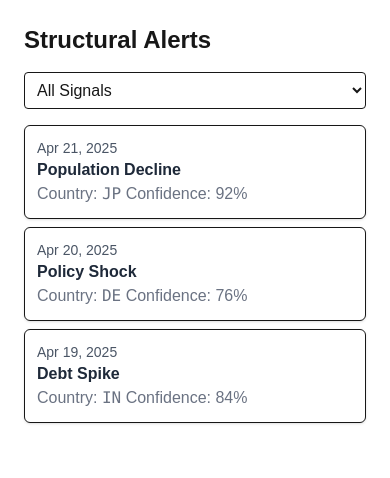
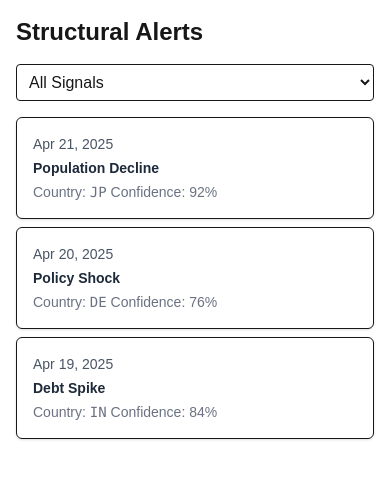
Before and after one commit to jamesonashile/macro-demographics, a Next.js app: page /alerts in a window 390 px wide. Shown: the top 478 px of the page. Built offline with nearby package versions, Linux system fonts and the light colour scheme.

Commit message:
feat: mobile responsive tweaks and scrollable modals

```diff
--- a/app/alerts/page.tsx
+++ b/app/alerts/page.tsx
@@ -2,7 +2,7 @@ import AlertList from "@/components/AlertList";
 
 export default function AlertsPage() {
     return(
-      <main className="p-6 max-w-3xl mx-auto">
+      <main className="p-4 sm:p-6 max-w-3xl mx-auto">
         <h1 className="text-2xl font-bold mb-4">Structural Alerts</h1>
         <AlertList/>
       </main>
--- a/components/AlertCard.tsx
+++ b/components/AlertCard.tsx
@@ -6,7 +6,7 @@ type AlertCardProps = {
 
 export default function AlertCard({ alert }: AlertCardProps ) {
   return (
-    <div className="border p-3 rounded-md bg-white shadow-sm">
+    <div className="border p-4 rounded-md bg-white shadow-sm space-y-1 text-sm sm:text-base">
       <div className="text-sm text-gray-600">{new Intl.DateTimeFormat("en-US", { dateStyle: "medium"}).format(new Date(alert.triggeredAt))}</div>
       <div className="font-semibold text-gray-800">{alert.signalType}</div>
       <div className="texct-xs text-gray-500">
```
